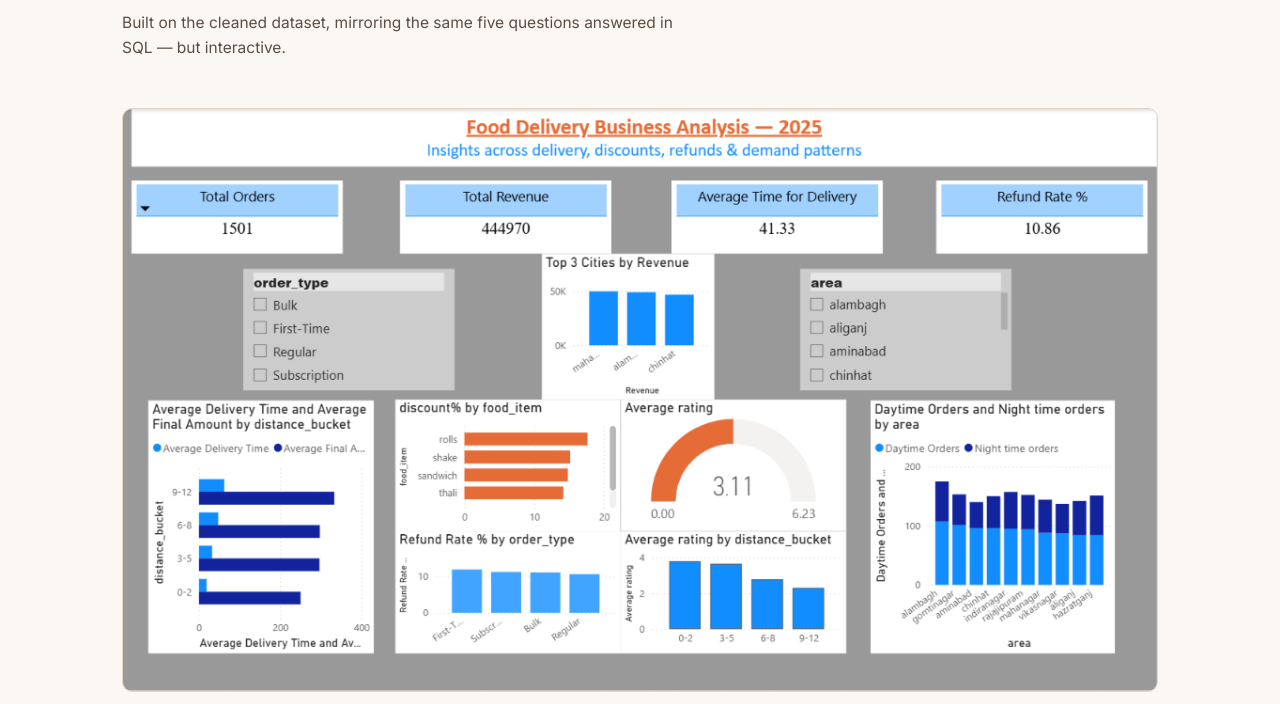
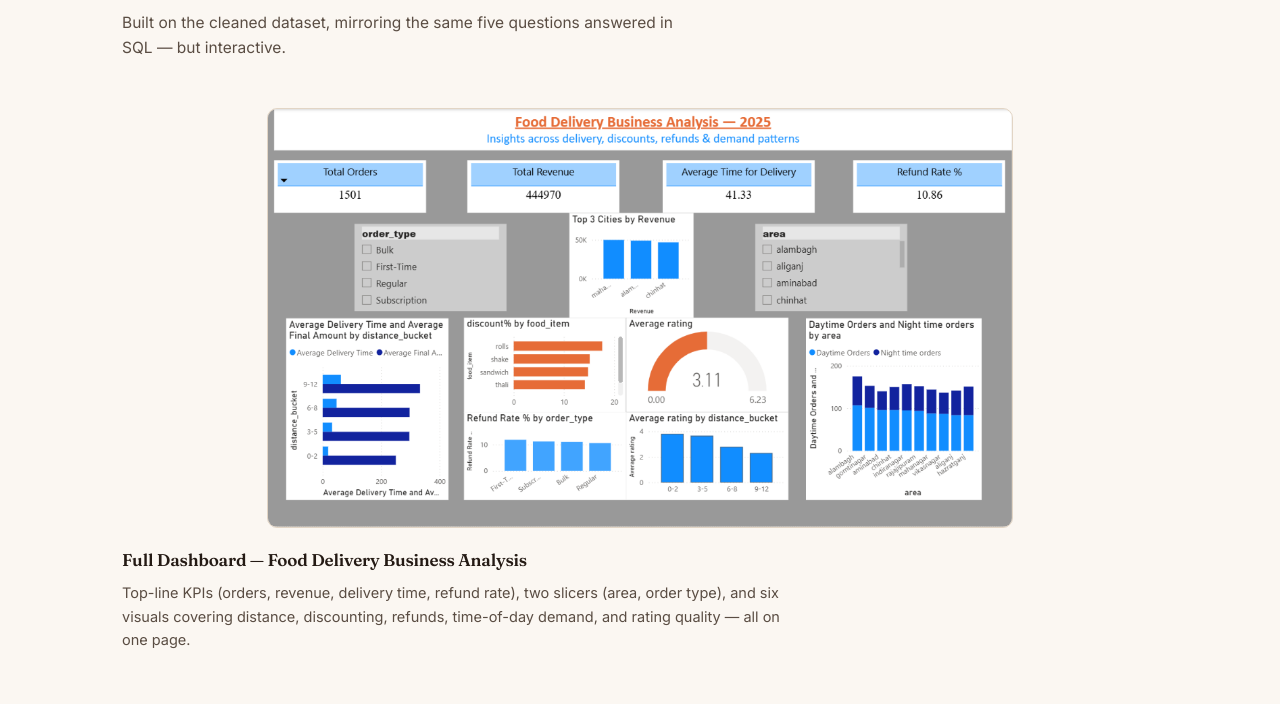
Before and after one commit to vyomvy/food-delivery-business-analysis, a plain HTML site: page index.html in a window 1280 px wide. Shown: the part 2602-3306 px from the top of the page. Drawn offline with Linux system fonts and the light colour scheme.

Commit message:
Update index.html

```diff
--- a/index.html
+++ b/index.html
@@ -132,8 +132,11 @@
   /* VISUALS */
   .visual-block{margin-bottom:56px;}
   .visual-block img{
-    width:100%;border-radius:10px;border:1px solid var(--line);
-    display:block;margin-bottom:18px;background:var(--bg-warm);
+    max-width:100%;width:auto;height:auto;
+    max-height:420px;
+    border-radius:10px;border:1px solid var(--line);
+    display:block;margin:0 auto 18px auto;background:var(--bg-warm);
+    object-fit:contain;
   }
   .visual-block h4{font-size:17px;margin-bottom:8px;}
   .visual-block p{font-size:14.5px;color:var(--ink-soft);max-width:680px;}
```
